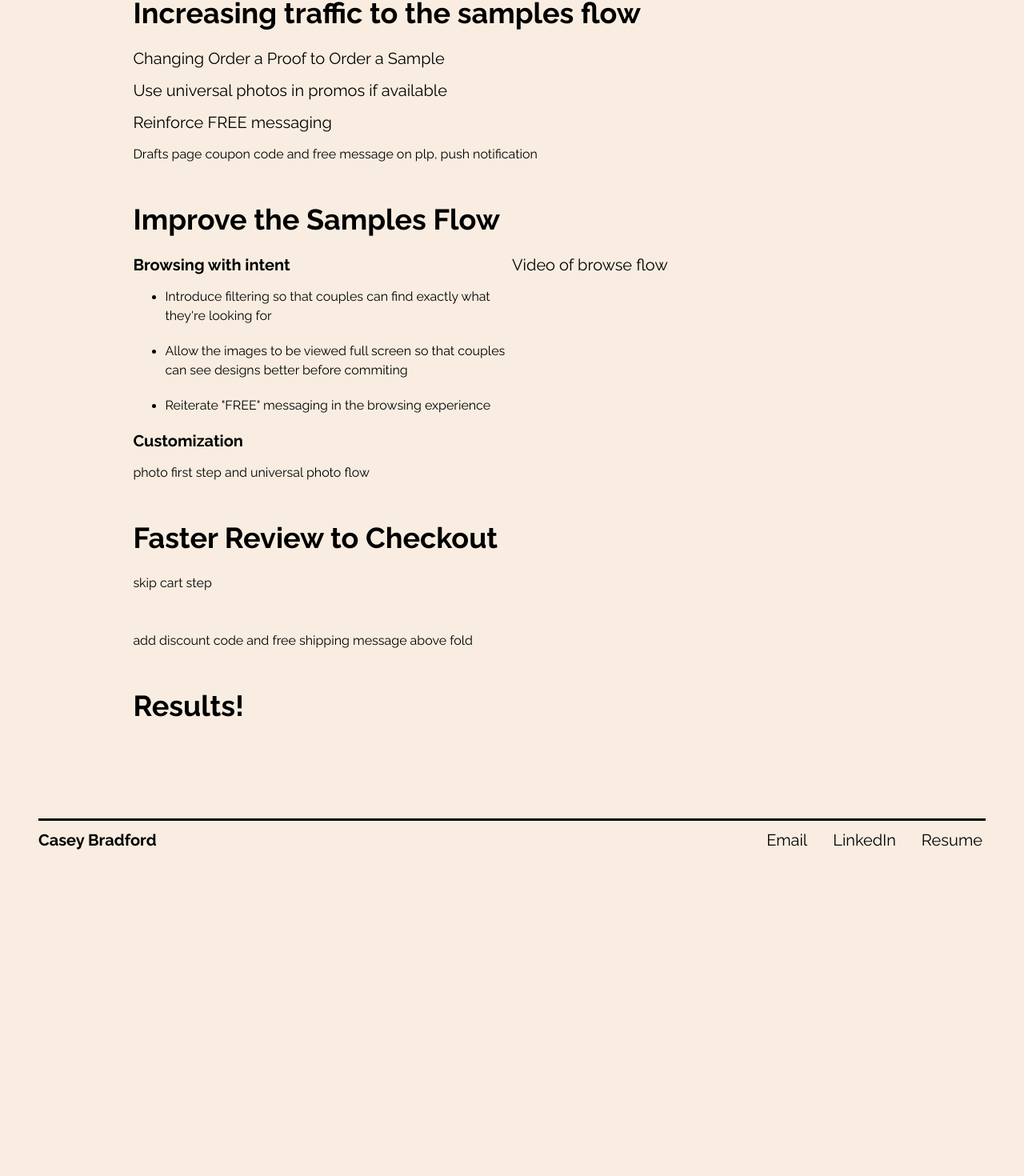
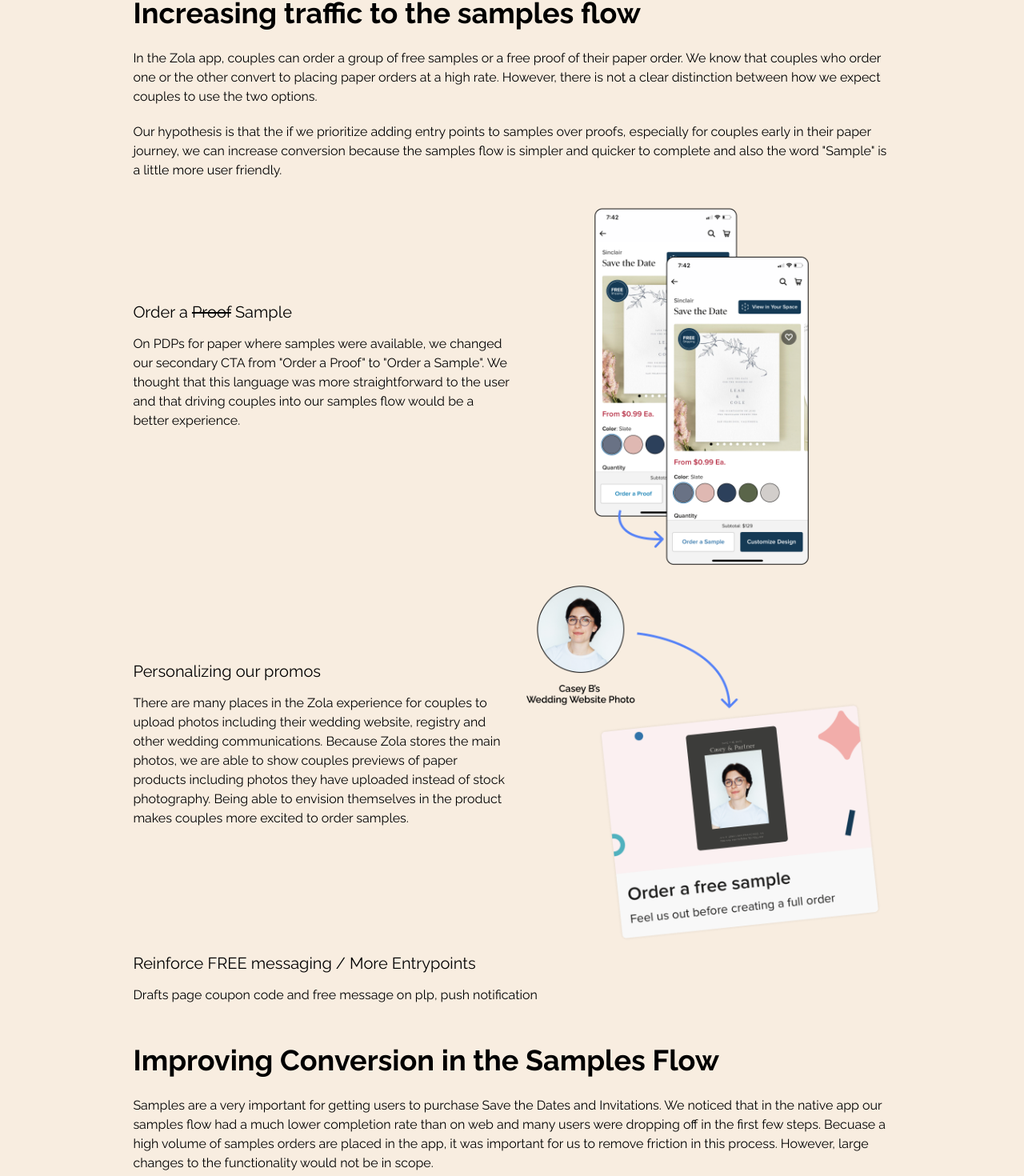
Before and after one commit to hottinet/casey-site-v2, a Next.js app: page /zola-paper in a window 1280 px wide. Shown: the part 611-2081 px from the top of the page at 80% size. Before the commit the page ends 1725 px from the top, so only its background shows below. Built offline with nearby package versions, Linux system fonts and the light colour scheme.

Commit message:
paper page fill out

```diff
--- a/src/pages/zola-paper.tsx
+++ b/src/pages/zola-paper.tsx
@@ -18,54 +18,142 @@ const ZolaPaper: React.FC = () => (
     </ContentBox>
     <DetailPickle>
       <StackedText
-        bottomText="Increase conversion on invites and save the dates in the Zola app."
+        bottomText="Increase conversion on the order of samples and the purchasing of ßinvites and save the dates in the Zola app."
         topText="The Goal"
       />
       <StackedText
-        bottomText="Work on several parts on the paper experience to increase conversion on ordering samples and paper purchases"
+        bottomText="Revisit several parts of the paper experience to increase conversion on ordering samples and paper purchases"
         topText="My Role"
       />
     </DetailPickle>
     <ContentBox column>
       <Title bold>Increasing traffic to the samples flow</Title>
-      <Heading>Changing Order a Proof to Order a Sample</Heading>
-      <Heading>Use universal photos in promos if available</Heading>
-      <Heading>Reinforce FREE messaging</Heading>
+      <Body mb={20}>
+        In the Zola app, couples can order a group of free samples or a free
+        proof of their paper order. We know that couples who order one or the
+        other convert to placing paper orders at a high rate. However, there is
+        not a clear distinction between how we expect couples to use the two
+        options.{' '}
+      </Body>
+      <Body mb={20}>
+        Our hypothesis is that the if we prioritize adding entry points to
+        samples over proofs, especially for couples early in their paper
+        journey, we can increase conversion because the samples flow is simpler
+        and quicker to complete and also the word &quot;Sample&quot; is a little
+        more user friendly.
+      </Body>
+      <GridBox center>
+        <Box>
+          <Heading>
+            Order a <s>Proof</s> Sample
+          </Heading>
+          <Body>
+            On PDPs for paper where samples were available, we changed our
+            secondary CTA from &quot;Order a Proof&quot; to &quot;Order a
+            Sample&quot;. We thought that this language was more straightforward
+            to the user and that driving couples into our samples flow would be
+            a better experience.
+          </Body>
+        </Box>
+        <Image
+          alt="Before and After changing the CTA"
+          src="/ZolaPaper/zola-paper-sample-cta.png"
+        />
+      </GridBox>
+      <GridBox center>
+        <Box>
+          <Heading>Personalizing our promos</Heading>
+          <Body>
+            There are many places in the Zola experience for couples to upload
+            photos including their wedding website, registry and other wedding
+            communications. Because Zola stores the main photos, we are able to
+            show couples previews of paper products including photos they have
+            uploaded instead of stock photography. Being able to envision
+            themselves in the product makes couples more excited to order
+            samples.
+          </Body>
+        </Box>
+        <Image
+          alt="Diagram showing photo being placed in promo"
+          src="/ZolaPaper/zola-paper-photo-promo.png"
+        />
+      </GridBox>
+
+      <Heading>Reinforce FREE messaging / More Entrypoints</Heading>
       <Body>
         Drafts page coupon code and free message on plp, push notification
       </Body>
-      <Title bold>Improve the Samples Flow</Title>
+      <Title bold>Improving Conversion in the Samples Flow</Title>
+      <Body>
+        Samples are a very important for getting users to purchase Save the
+        Dates and Invitations. We noticed that in the native app our samples
+        flow had a much lower completion rate than on web and many users were
+        dropping off in the first few steps. Becuase a high volume of samples
+        orders are placed in the app, it was important for us to remove friction
+        in this process. However, large changes to the functionality would not
+        be in scope.
+      </Body>
       <GridBox>
         <Box>
           <Heading bold>Browsing with intent</Heading>
           <ul>
             <li>
               <Body mb={20}>
-                Introduce filtering so that couples can find exactly what
-                they&apos;re looking for
+                We introduce filtering on the card selection page so that
+                couples could find exactly what they&apos;re looking for
               </Body>
             </li>
             <li>
               <Body mb={20}>
-                Allow the images to be viewed full screen so that couples can
-                see designs better before commiting
+                We created a way for users to view the card images in full
+                screen so that couples could carefully inspect designs before
+                adding to their order.
               </Body>
             </li>
             <li>
               <Body mb={20}>
-                Reiterate &quot;FREE&quot; messaging in the browsing experience
+                We also reiterated the &quot;FREE&quot; messaging within the
+                browsing experience to increase confidence.
               </Body>
             </li>
           </ul>
         </Box>
         <Heading>Video of browse flow</Heading>
       </GridBox>
-      <Heading bold>Customization</Heading>
-      <Body>photo first step and universal photo flow</Body>
-      <Title bold>Faster Review to Checkout</Title>
-      <Body>skip cart step</Body>
-      <Body>add discount code and free shipping message above fold</Body>
+      <Heading bold>
+        Introducing Universal Photos in the Customization Flow
+      </Heading>
+      <Body mb={20}>
+        While we did not want to make any large changes to the samples
+        customization flow, we decided that reordering the photo upload step to
+        be the first step might make couples more excited about the process. We
+        know that our couples love to see themselves reflected in our products
+        as much as possible.
+      </Body>
+      <Body>
+        To make this step more seamless for couples who might have uploaded
+        photos to other experiences in on Zola, we were able to pull in and
+        auto-select these photos. Our hypothesis was that this would save
+        couples the trouble of fumbling through their photo library for the
+        perfect pic when we might already have access to their number one.
+      </Body>
+      <Heading bold> video of customization </Heading>
+      <Title bold>Speeding up Paper Checkout</Title>
+      <Body>
+        One of the big differences between the web and native experiences was
+        that on web, we took users from the Review step straight to Checkout,
+        skipping the Cart.
+      </Body>
+      <Body>
+        In the web experience there is also much more real estate on the screen
+        to add messaging about coupon codes and free shipping in the review
+        step.
+      </Body>
       <Title bold>Results!</Title>
+      <Body>
+        Our goal was to increase annualized revenue by 170K and we found that
+        with these small changes would see an estimated increase of 350K.
+      </Body>
     </ContentBox>
   </Layout>
 );
```
Also changed, not shown: public/ZolaPaper/zola-paper-photo-promo.png (added), public/ZolaPaper/zola-paper-sample-cta.png (added).
